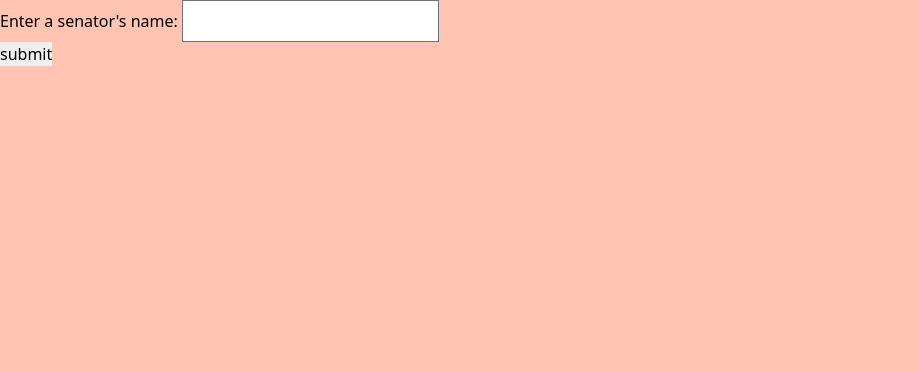
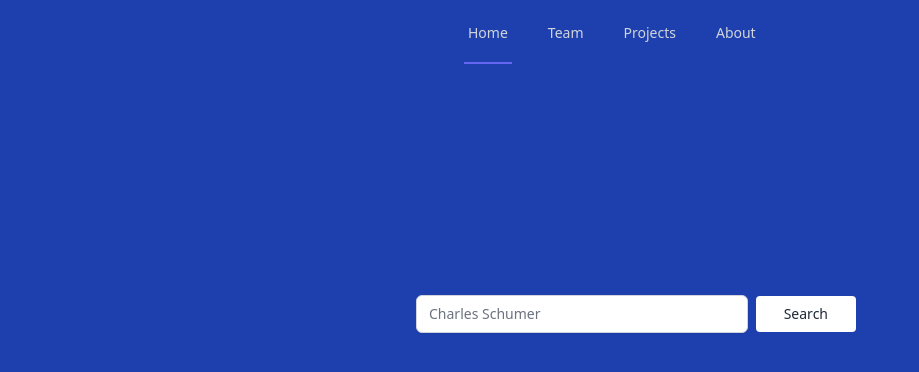
Before and after one commit to jackmccain/CongressActivity, a Flask app: page / in a window 1280 px wide. Shown: the top 372 px of the page, without its empty margins (0-919 px from the left). Run offline with Flask 2, Linux system fonts and the light colour scheme; style sheets or scripts are compiled from the project's sources.

Commit message:
Improved front end design

```diff
--- a/CongressActivity/templates/pages/dash.html
+++ b/CongressActivity/templates/pages/dash.html
@@ -6,16 +6,48 @@
     <link rel="stylesheet" href="{{url_for('static',filename='css/dist.css')}}">
 </head>
 
-<body style="background-color: rgb(255,196,178); margin: 0px;">
+<body class="max-w-md mx-auto bg-blue-800">
 
-    <form action="/" method = "GET">
-        <p>Enter a senator's name: <input type = "text" name = "official"></p>
-        <p><input type = "submit" value = "submit" /></p>
-    </form>
+    <nav class="bg-blue-800">
+        <div class="max-w-74xl mx-auto px-4 sm:px-6 lg:px-6">
+          <div class="flex justify-between h-16">
+            <div class="flex">
+              <div class="flex-shrink-0 flex items-center">
+              </div>
+              <div class="hidden sm:ml-6 sm:flex sm:space-x-8">
+                <!-- Current: "border-indigo-500 text-gray-900", Default: "border-transparent text-gray-500 hover:border-gray-300 hover:text-gray-700" -->
+                <a href="#" class="border-indigo-500 text-gray-300 inline-flex items-center px-1 pt-1 border-b-2 text-sm font-medium">
+                  Home
+                </a>
+                <a href="#" class="border-transparent text-gray-300 hover:border-gray-300 hover:text-white inline-flex items-center px-1 pt-1 border-b-2 text-sm font-medium">
+                  Team
+                </a>
+                <a href="#" class="border-transparent text-gray-300 hover:border-gray-300 hover:text-white inline-flex items-center px-1 pt-1 border-b-2 text-sm font-medium">
+                  Projects
+                </a>
+                <a href="#" class="border-transparent text-gray-300 hover:border-gray-300 hover:text-white inline-flex items-center px-1 pt-1 border-b-2 text-sm font-medium">
+                  About
+                </a>
+              </div>
+            </div>
+
+    </nav>
+
+<div class="mt-56">
+    <form action="/official" method = "GET">
+        <form class="w-full max-w-sm">
+            <div class="flex items-center">
+                <input type="text" name="official" id="email" class="shadow-sm focus:ring-indigo-500 focus:border-indigo-500 block w-full sm:text-sm border-gray-300 rounded-md" placeholder="Charles Schumer">
+                <button class="bg-white hover:bg-gray-200 text-gray-800 font-normal text-sm py-2 px-7 rounded m-2">
+                    Search
+                  </button>
+            </div>
+          </form>
+</div>
 
     <ul>
     {% for official in officials %}
-        <li class="text-green-500">{{official["first_name"]}} {{official["last_name"]}} missed {{official["missed_votes_pct"]}}% of votes.</li>
+        <li class="text-lg font-semibold">{{official["first_name"]}} {{official["last_name"]}} missed {{official["missed_votes_pct"]}}% of votes.</li>
     {% endfor %}
     </ul>
 <p></p>
```
Also changed, not shown: CongressActivity/templates/pages/official.html (added, +12 -0 lines).
